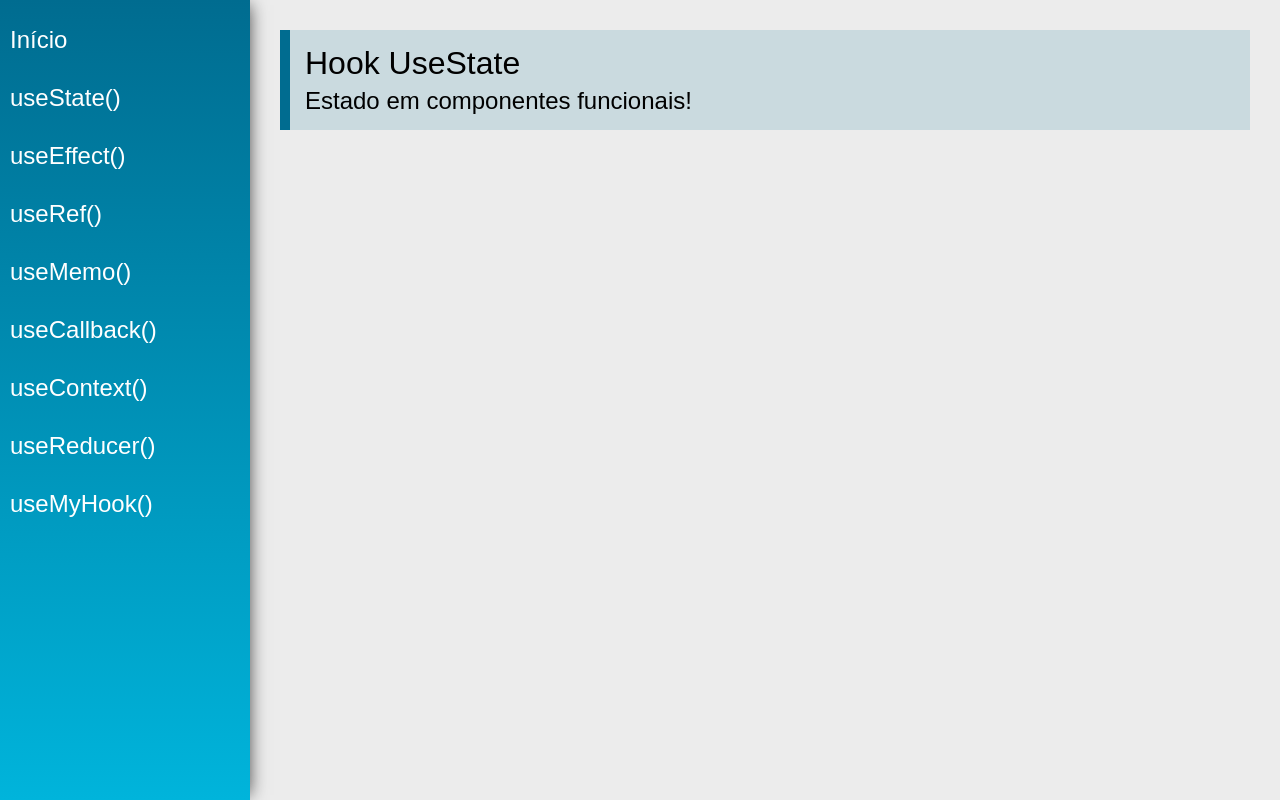
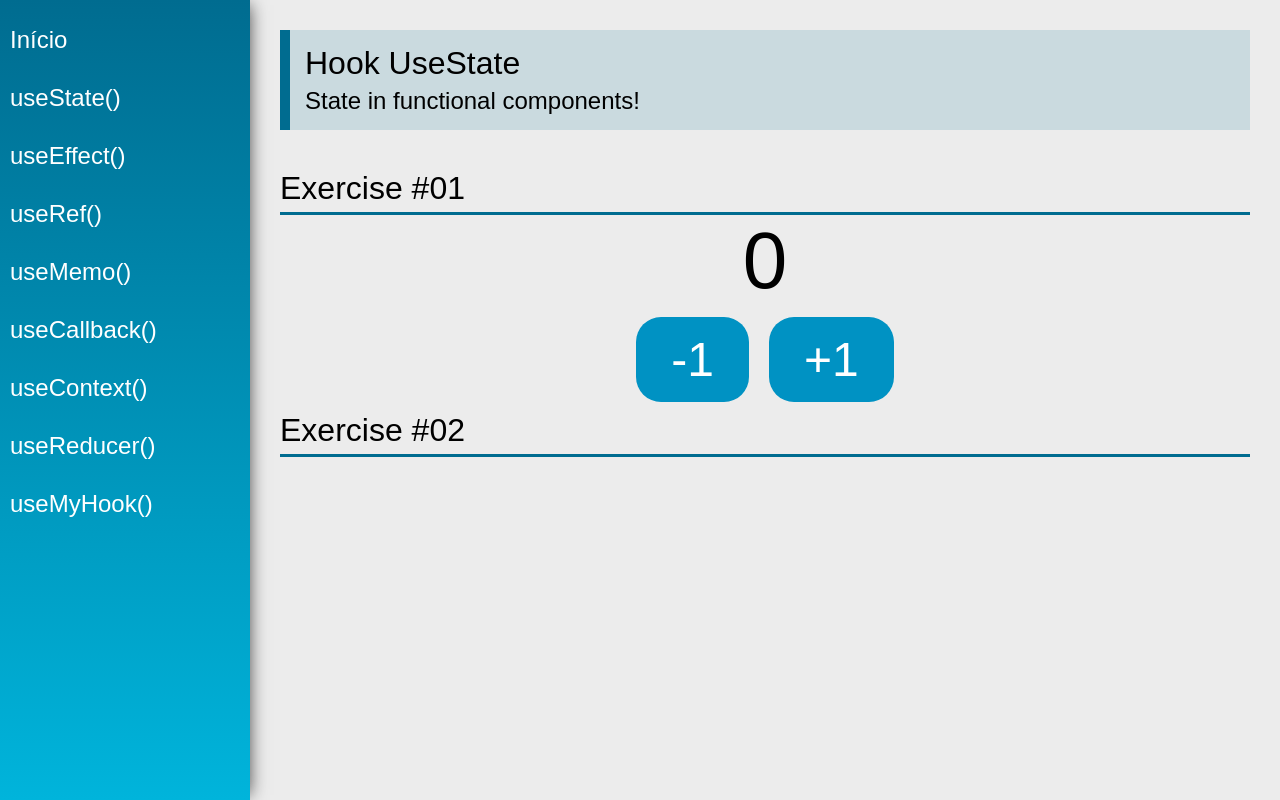
Before and after one commit to evandrodogakiuchi/react-hooks, a React (Create React App) app: page /useState in a window 1280 px wide. Built offline with nearby package versions, Linux system fonts and the light colour scheme.

Commit message:
feat: UseState exercise #01

```diff
--- a/src/views/examples/UseMemo.jsx
+++ b/src/views/examples/UseMemo.jsx
@@ -6,7 +6,7 @@
         <div className="UseMemo">
             <PageTitle
                 title="Hook UseMemo"
-                subtitle="Retorna um valor memoizado!"
+                subtitle="Retorna um valor memorizado!"
             />
         </div>
     )
--- a/src/views/examples/UseState.jsx
+++ b/src/views/examples/UseState.jsx
@@ -1,15 +1,29 @@
-import React from 'react'
-import PageTitle from '../../components/layout/PageTitle'
+import React, { useState } from "react";
+import PageTitle from "../../components/layout/PageTitle";
+import SectionTitle from "./../../components/layout/SectionTitle";
 
 const UseState = (props) => {
-    return (
-        <div className="UseState">
-            <PageTitle
-                title="Hook UseState"
-                subtitle="Estado em componentes funcionais!"
-            />
+  const [count, setCount] = useState(0);
+
+  return (
+    <div className="UseState">
+      <PageTitle
+        title="Hook UseState"
+        subtitle="State in functional components!"
+      />
+
+      <SectionTitle title="Exercise #01" />
+      <div className="center">
+        <span className="text">{count}</span>
+        <div>
+          <button className="btn" onClick={() => setCount(count - 1)}>-1</button>
+          <button className="btn" onClick={() => setCount(count + 1)}>+1</button>
         </div>
-    )
-}
+      </div>
 
-export default UseState
+      <SectionTitle title="Exercise #02" />
+    </div>
+  );
+};
+
+export default UseState;
```
